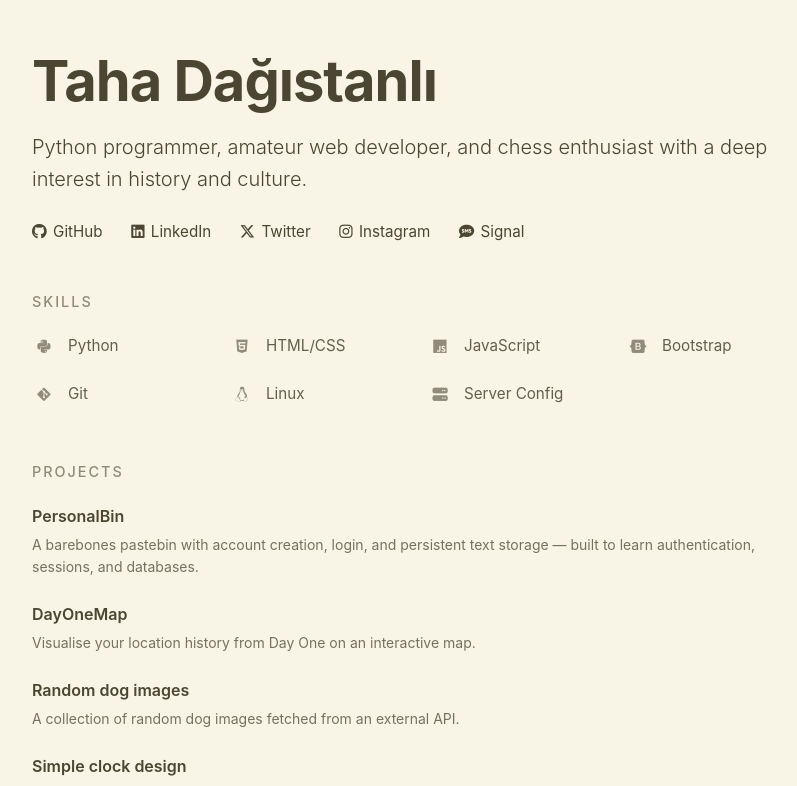
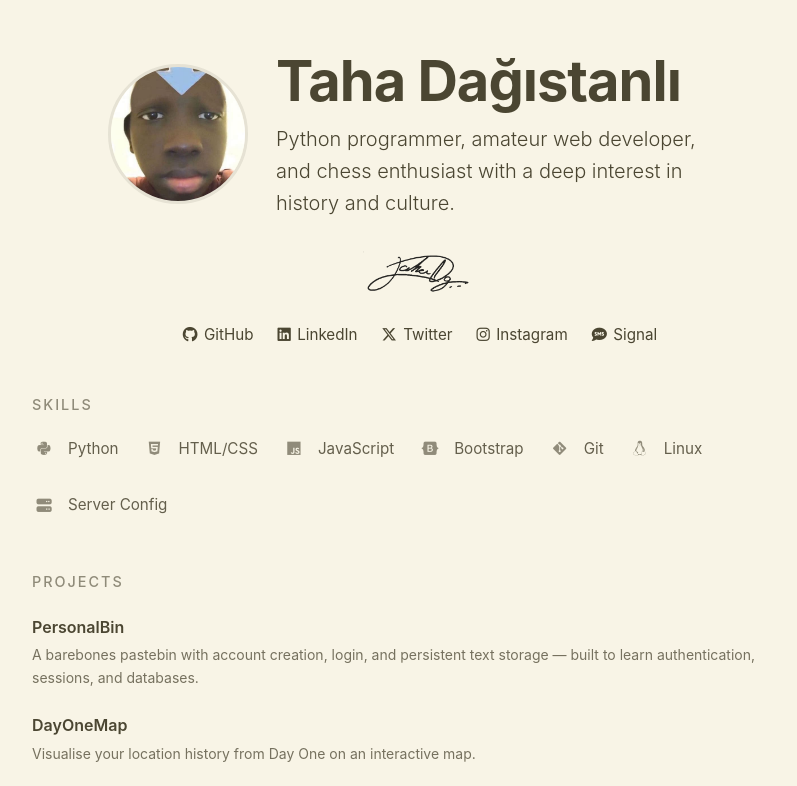
Before and after one commit to ThDag/website, a website: page client/index.html in a window 1280 px wide. Shown: the top 786 px of the page, without its empty margins (220-1017 px from the left). Drawn offline with nearby package versions, Linux system fonts and the light colour scheme.

Commit message:
added iamge and signature to index but image is mock right now

```diff
--- a/client/index.html
+++ b/client/index.html
@@ -8,13 +8,10 @@
   <meta name="description" content="Portfolio and personal page of Taha Dağıstanlı.">
   <link rel="icon" type="image/png" href="images/taha_dagistanli/profile_pic.png">
 
-  <!-- Bootstrap 5.3 CSS -->
   <link href="node_modules/bootstrap/dist/css/bootstrap.min.css" rel="stylesheet">
 
-  <!-- Font Awesome for Icons -->
   <link rel="stylesheet" href="https://cdnjs.cloudflare.com/ajax/libs/font-awesome/6.5.1/css/all.min.css">
 
-  <!-- Custom Minimal Styles to match original vibe -->
   <style>
     :root {
       --bg-color: #F8F4E6;
@@ -38,6 +35,22 @@
     a:hover {
       opacity: 0.7;
       color: var(--text-color);
+    }
+
+    /* --- Image Styles --- */
+    .profile-img {
+      width: 140px;
+      aspect-ratio: 1 / 1;
+      object-fit: cover;
+      border-radius: 50%;
+      border: 3px solid rgba(75, 70, 50, 0.1);
+    }
+
+    .signature-img {
+      width: 120px;
+      aspect-ratio: 2.5 / 1;
+      object-fit: contain;
+      opacity: 0.85;
     }
 
     .header-name {
@@ -67,7 +80,6 @@
 
     .social-link {
       text-decoration: none;
-      margin-right: 1.5rem;
       font-size: 0.95rem;
     }
 
@@ -125,13 +137,25 @@
 <body>
 
   <div class="container py-5" style="max-width: 800px;">
-    <!-- Header -->
     <header class="mb-5">
-      <h1 class="header-name display-4 mb-3">Taha Dağıstanlı</h1>
-      <p class="lead">Python programmer, amateur web developer, and chess enthusiast with a deep interest in history and
-        culture.</p>
+      <div class="row align-items-center justify-content-center text-center text-md-start mb-4 mx-auto"
+        style="max-width: 700px;">
+        <div class="col-md-auto mb-4 mb-md-0 pe-md-3">
+          <img src="images/black_avatar.jpg" alt="Taha Dağıstanlı Profile" class="profile-img">
+        </div>
 
-      <div class="mt-4">
+        <div class="col-md-auto" style="max-width: 480px;">
+          <h1 class="header-name display-4 mb-2">Taha Dağıstanlı</h1>
+          <p class="lead mb-0 mx-auto mx-md-0">
+            Python programmer, amateur web developer, and chess enthusiast with a deep interest in history and culture.
+          </p>
+        </div>
+      </div>
+
+      <div class="text-center mt-4">
+        <img src="images/signature.png" alt="Signature" class="signature-img mb-4 mt-2">
+
+        <div class="d-flex flex-wrap justify-content-center gap-4">
           <a href="https://github.com/ThDag" class="social-link" target="_blank"><i
               class="fa-brands fa-github"></i>GitHub</a>
           <a href="https://www.linkedin.com/in/taha-dağıstanlı" class="social-link" target="_blank"><i
@@ -143,12 +167,12 @@
           <a href="https://signal.me/#eu/EubdC0JAzwYFZIQU-HkZQFhEUOw_1y-TVF5PFkO_Ea6Bou4a2CJAU6nTZaJdS4Mh"
             class="social-link" target="_blank"><i class="fa-solid fa-comment-sms"></i>Signal</a>
         </div>
+      </div>
     </header>
 
-    <!-- Skills -->
     <section>
       <h2 class="section-title">Skills</h2>
-      <div class="row row-cols-2 row-cols-md-4 g-3 mb-4">
+      <div class="row row-cols-auto justify-content-center justify-content-md-start g-3 g-md-4 mb-4">
         <div class="col">
           <div class="skill-item">
             <i class="fa-brands fa-python"></i>Python
@@ -187,7 +211,6 @@
       </div>
     </section>
 
-    <!-- Web Projects -->
     <section>
       <h2 class="section-title">Projects</h2>
       <ul class="list-unstyled">
@@ -231,7 +254,6 @@
       </ul>
     </section>
 
-    <!-- Curated Links -->
     <section>
       <h2 class="section-title">Recommended Websites</h2>
       <ul class="list-unstyled">
@@ -254,7 +276,6 @@
       </ul>
     </section>
 
-    <!-- Footer -->
     <footer class="footer pt-5">
       <div class="row align-items-center">
         <div class="col-md-6">
@@ -269,7 +290,6 @@
     </footer>
   </div>
 
-  <!-- Bootstrap 5.3 JS -->
   <script src="node_modules/bootstrap/dist/js/bootstrap.bundle.min.js"></script>
 </body>
 
```
Also changed, not shown: client/images/signature.png (added). Lines whose indentation alone changed are shown as unchanged.
